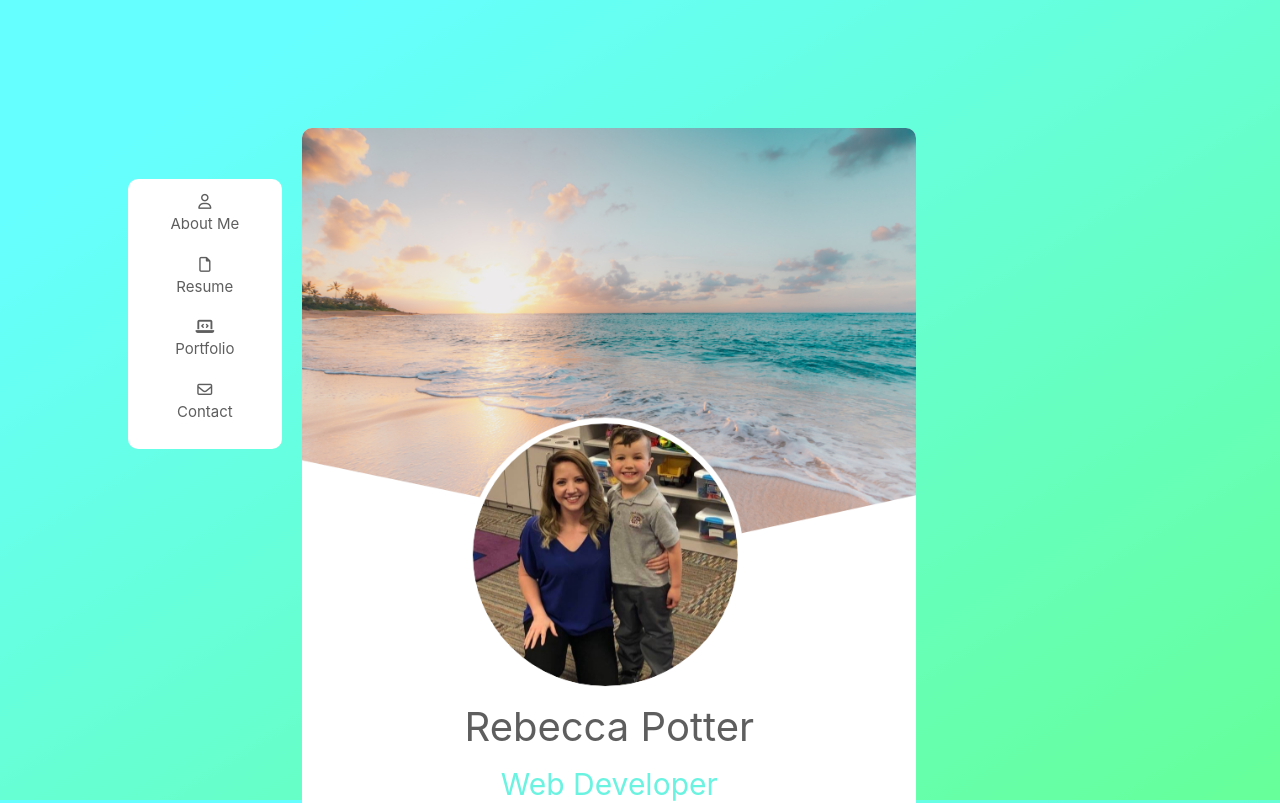
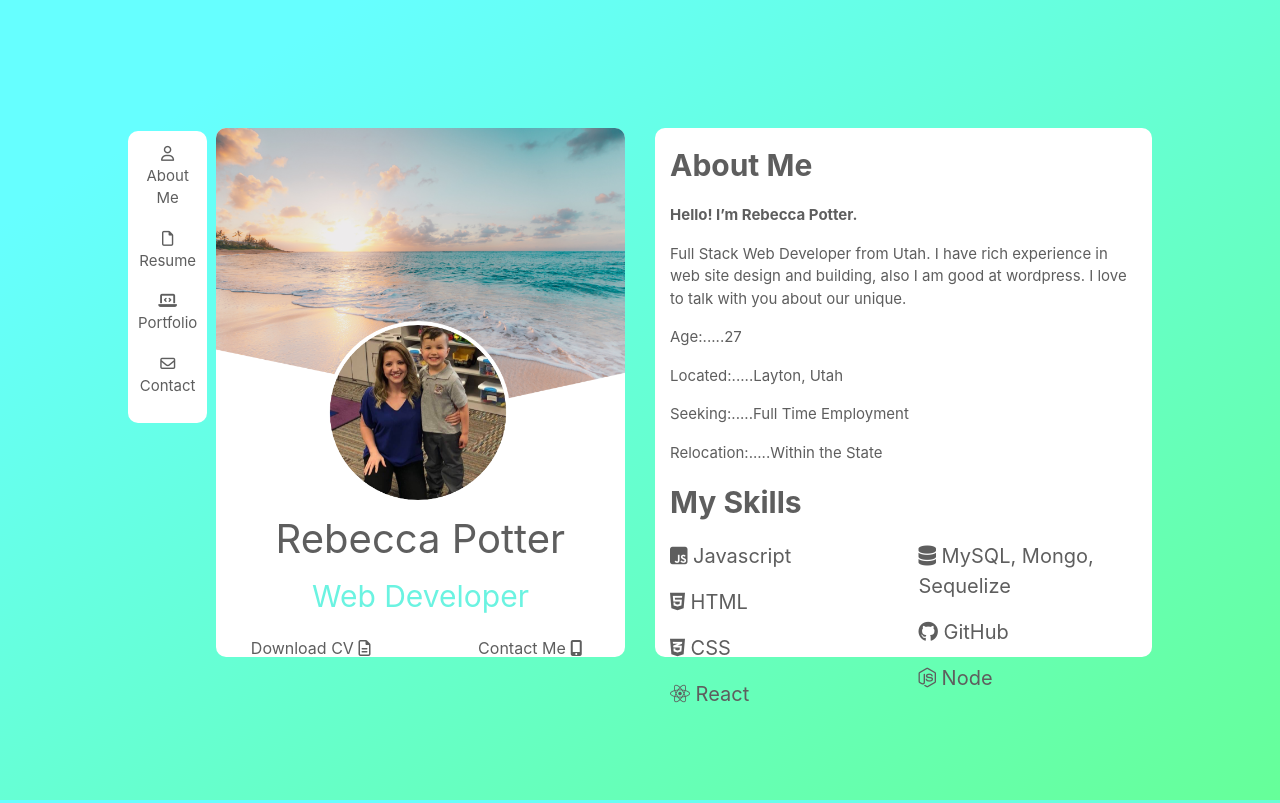
Before and after one commit to bcodessometimes/reactPortfolio, a React (Create React App) app: page / in a window 1280 px wide. Shown: the top 803 px of the page. Built offline with nearby package versions, Linux system fonts and the light colour scheme.

Commit message:
riley fixes

```diff
--- a/src/App.js
+++ b/src/App.js
@@ -7,10 +7,18 @@ import './App.css';
 function App() {
   return (
     <div className="App">
+     <div class="row">
+      <div class="col-1">
+      <NavBar />
+      </div>
+      <div class="col-5">
+      <InfoSection />
+      </div>
+      <div class="col-6">
+      <ContentSection />
+      </div>
 
-        <NavBar />
-        <InfoSection />
-        <ContentSection />
+     </div>
 
     </div>
   );
--- a/src/components/aboutMe/aboutMe.js
+++ b/src/components/aboutMe/aboutMe.js
@@ -9,6 +9,7 @@ const AboutMe = props => (
   <div className="contentHeader">
     <p>About Me</p>
   </div>
+
   <div>
     <p className="contentSubHeader">Hello! I’m Rebecca Potter.</p>
     <p className="contentBody">Full Stack Web Developer from Utah. I have rich experience in web site design and building, also I am good at wordpress. I love to talk with you about our unique.</p>
--- a/src/components/contentSection/contentSection.css
+++ b/src/components/contentSection/contentSection.css
@@ -1,5 +1,5 @@
 .contentSection {
-    width: 60%;
+    /* width: 60%; */
     max-height: 80%;
     background-color: #ffffff;
     border-radius: 10px;
--- a/src/components/contentSection/contentSection.js
+++ b/src/components/contentSection/contentSection.js
@@ -1,15 +1,35 @@
-import React from "react";
+import React, { Component } from "react";
 import "./contentSection.css";
 import AboutMe from '../aboutMe/aboutMe';
 
 
-const ContentSection = props => (
-  <div className="contentSection">
+class ContentSection extends Component {
 
-  <AboutMe/>
 
-  </div>
+  constructor() {
+    super()
+    this.state = {
+      displayedTable: "AboutMe",
+    }
 
-);
+  }
+  renderComponent() {
+    switch (this.state.displayedTable) {
+      case "AboutMe":
+        return <AboutMe />
+      // case "ShowPlayers":
+      //   return < />
+      default:
+    }
+  }
+
+  render() {
+    return (
+      <div className="contentSection">
+        {this.renderComponent()}
+      </div>
+    )
+  }
+}
 
 export default ContentSection;
--- a/src/components/infoSection/infoSection.css
+++ b/src/components/infoSection/infoSection.css
@@ -1,11 +1,12 @@
 .infoSection {
-    width: 60%;
+    /* width: 60%; */
     max-height: 80%;
     background-color: #ffffff;
     border-radius: 10px;
-    margin: auto;
+    /* margin: auto; */
     float: left;
     margin-bottom: 10%;
+    overflow: visible;
 }
 
 .infoImage {
--- a/src/components/navbar/navbar.css
+++ b/src/components/navbar/navbar.css
@@ -1,5 +1,5 @@
 .navBar {
-    width: 15%;
+    /* width: 15%; */
     max-height: 70%;
     background-color: #ffffff;
     border-radius: 10px;
```
